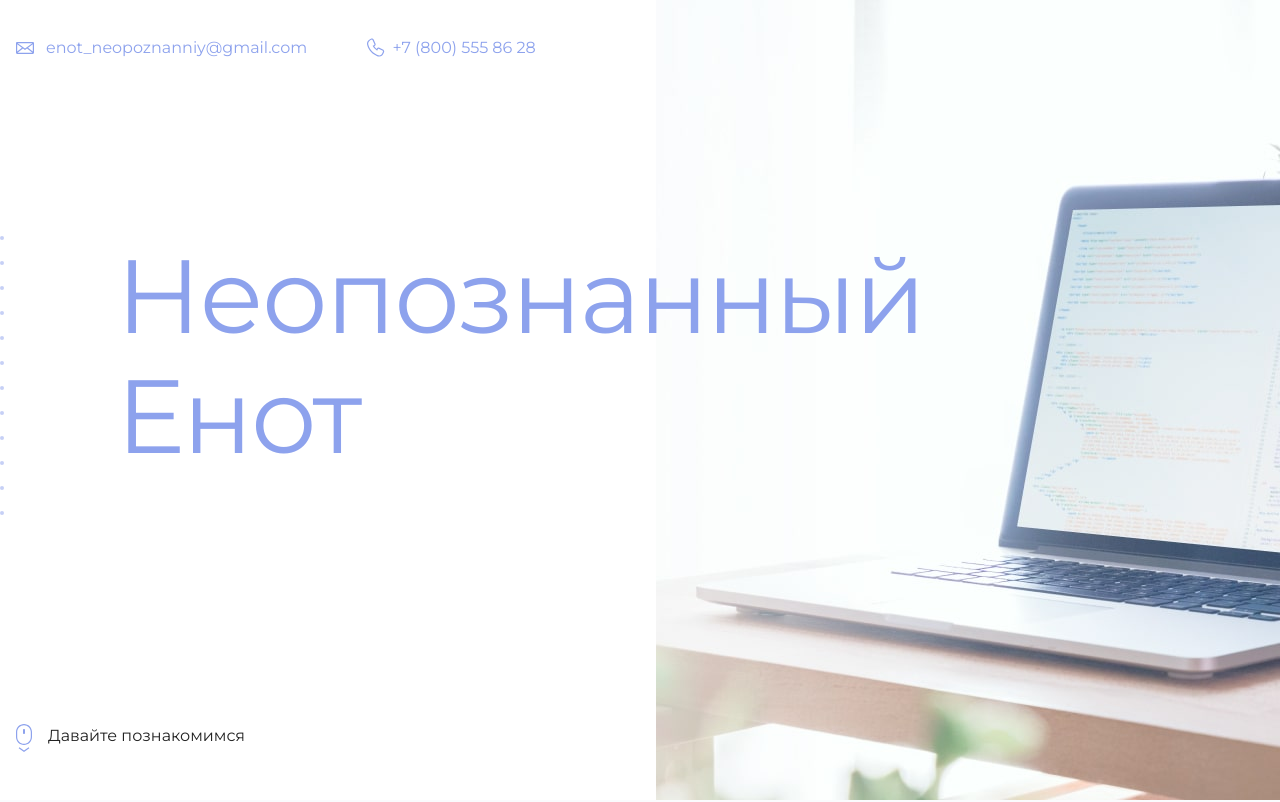
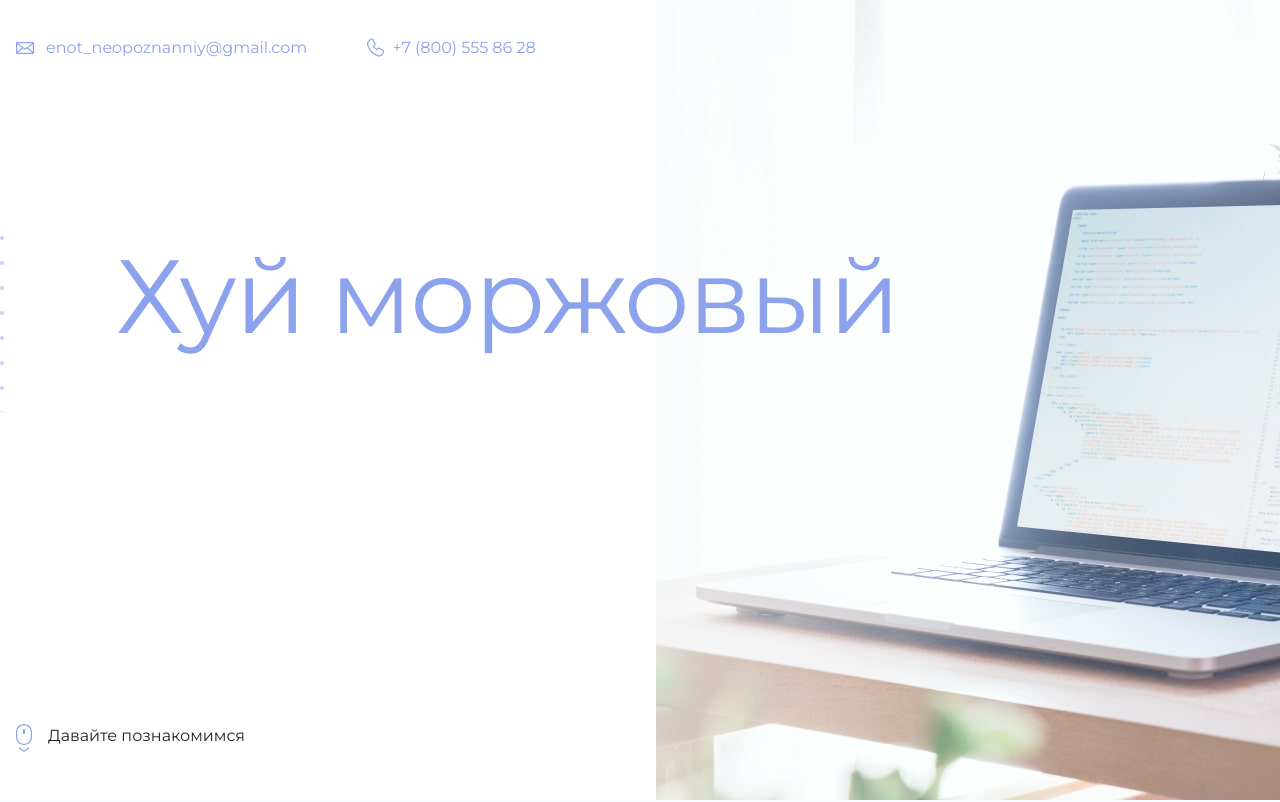
Before and after one commit to diskatch/my-first-exam, a plain HTML site: page index.html in a window 1280 px wide. Shown: the top 802 px of the page. Drawn offline with Linux system fonts and the light colour scheme.

Commit message:
Update index.html
меняет текст

```diff
--- a/index.html
+++ b/index.html
@@ -18,7 +18,7 @@
     <main>
       <section class="hero-image">
         <div class="container">
-          <h1 class="heading">Неопознанный Енот</h1>
+          <h1 class="heading">Хуй моржовый</h1>
           <p><!-- Тут ваш id на сайте Академии --></p>
         </div>
       </section>
```
